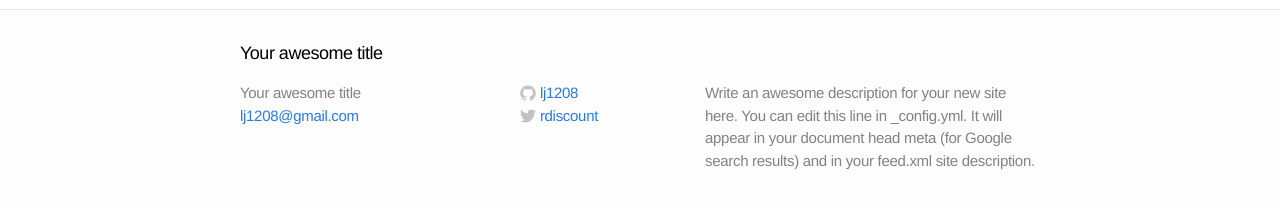
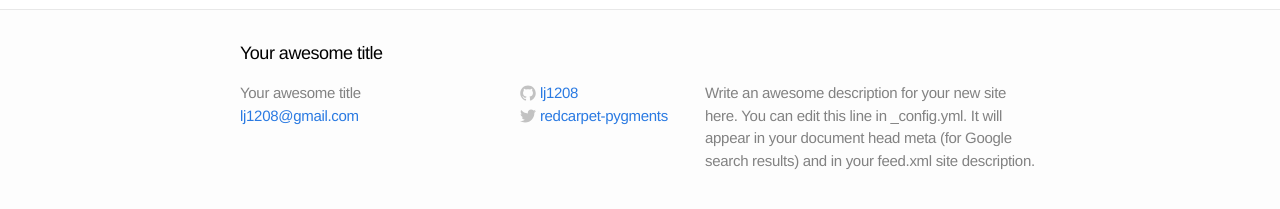
Before and after one commit to lj1208/lj1208.github.io, a Jekyll site: the page built from index.html, in a window 1280 px wide. Shown: the part 345-554 px from the top of the page. Built offline with Jekyll 4.4.1, drawn with Linux system fonts in a browser that asks for light colours; Markdown is read by kramdown in place of the engine named in the settings.

Commit message:
Update _config.yml

```diff
--- a/_config.yml
+++ b/_config.yml
@@ -4,9 +4,9 @@ email: lj1208@gmail.com
 description: "Write an awesome description for your new site here. You can edit this line in _config.yml. It will appear in your document head meta (for Google search results) and in your feed.xml site description."
 baseurl: ""
 url: "http://yourdomain.com"
-twitter_username: rdiscount
+twitter_username: redcarpet-pygments
 github_username:  lj1208
 
 # Build settings
-markdown: rdiscount
+markdown: redcarpet-pygments
 permalink: pretty
```
